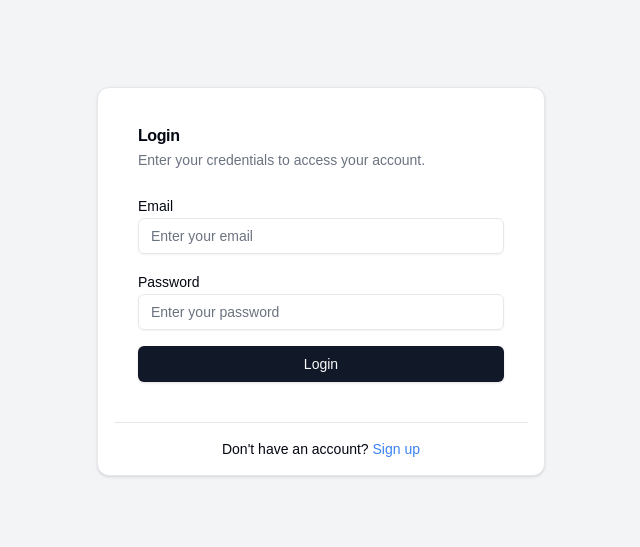
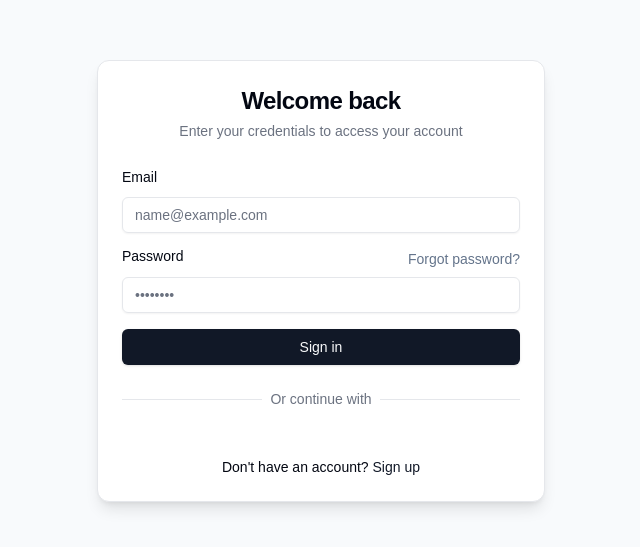
Before and after one commit to Xertifiedloaded/foliospace, a Next.js app: page /auth/login in a window 1280 px wide. Shown: the part 119-666 px from the top of the page, without its empty margins (319-959 px from the left). Built offline with nearby package versions, Linux system fonts and the light colour scheme; no server answers.

Commit message:
error message

```diff
--- a/sections/Hero.jsx
+++ b/sections/Hero.jsx
@@ -57,23 +57,32 @@ export default function Hero({ portfolio }) {
             </a>
           </div>
 
-          {socials?.length > 0 && (
+          {Array.isArray(socials) && socials.length > 0 && (
             <div className="mt-6">
               <div className="flex justify-center space-x-4">
-                {socials.map((social, index) => (
+                {socials.map((social, index) => {
+                  const isValidUrl =
+                    social?.url && /^https?:\/\/.+/i.test(social.url);
+
+                  return (
                     <Button
                       key={index}
                       variant="outline"
                       size="icon"
                       className={`rounded-full ${
-                      socialColors[social?.name.toLowerCase()] ||
+                        socialColors[social?.name?.toLowerCase()] ||
                         "text-gray-500 hover:text-gray-600"
                       }`}
-                    onClick={() => window.open(social?.url, "_blank")}
+                      onClick={() => {
+                        if (isValidUrl) {
+                          window.open(social.url, "_blank");
+                        }
+                      }}
                     >
                       <SocialIcon type={social.name} />
                     </Button>
-                ))}
+                  );
+                })}
               </div>
             </div>
           )}
--- a/src/pages/api/auth/create.js
+++ b/src/pages/api/auth/create.js
@@ -6,7 +6,9 @@ const prisma = new PrismaClient();
 export default async function handler(req, res) {
   if (req.method !== "POST") {
     res.setHeader("Allow", ["POST"]);
-    return res.status(405).json({ message: `Method ${req.method} Not Allowed` });
+    return res
+      .status(405)
+      .json({ message: `Method ${req.method} Not Allowed` });
   }
 
   const { username, name, email, password, confirmPassword } = req.body;
@@ -25,7 +27,7 @@ export default async function handler(req, res) {
     });
 
     if (existingUser) {
-      return res.status(409).json({ message: "User already exists." });
+      return res.status(400).json({ message: "User already exists" });
     }
     const hashedPassword = await bcrypt.hash(password, 10);
     const user = await prisma.user.create({
@@ -38,7 +40,7 @@ export default async function handler(req, res) {
     });
 
     return res.status(201).json({
-      message: "User created successfully. You can now log in.",
+      message: "Account created successfully. Redirecting to login....",
     });
   } catch (error) {
     console.error("Registration error:", error);
--- a/src/pages/auth/login/index.tsx
+++ b/src/pages/auth/login/index.tsx
@@ -5,12 +5,21 @@ import { useState } from "react";
 import { Button } from "@/components/ui/button";
 import { Input } from "@/components/ui/input";
 import { Label } from "@/components/ui/label";
-import { Card, CardContent, CardDescription, CardHeader, CardTitle } from "@/components/ui/card";
+import {
+  Card,
+  CardContent,
+  CardDescription,
+  CardHeader,
+  CardTitle,
+  CardFooter,
+} from "@/components/ui/card";
 import { Separator } from "@/components/ui/separator";
 import Link from "next/link";
 import { z } from "zod";
 import { useForm } from "react-hook-form";
 import { zodResolver } from "@hookform/resolvers/zod";
+import { useToast } from "@/hooks/use-toast";
+import { Loader2 } from "lucide-react";
 
 const LoginSchema = z.object({
   email: z.string().email("Invalid email address"),
@@ -21,6 +30,7 @@ type LoginFormData = z.infer<typeof LoginSchema>;
 
 export default function LoginPage() {
   const [isLoading, setIsLoading] = useState(false);
+  const { toast } = useToast();
 
   const {
     register,
@@ -32,6 +42,7 @@ export default function LoginPage() {
 
   const onSubmit = async (data: LoginFormData) => {
     setIsLoading(true);
+
     try {
       const result = await signIn("credentials", {
         redirect: false,
@@ -40,68 +51,112 @@ export default function LoginPage() {
       });
 
       if (result?.error) {
-        console.error("Login failed:", result.error);
+        toast({
+          variant: "destructive",
+          title: "Login Failed",
+          description: "Invalid email or password. Please try again.",
+        });
       } else {
-        console.log("Login successful!");
+        toast({
+          title: "Success!",
+          description: "Logged in successfully. Redirecting...",
+        });
+        setTimeout(() => {
           window.location.href = "/profile/dashboard";
+        }, 2000);
       }
     } catch (error) {
-      console.error("Login error:", error);
+      toast({
+        variant: "destructive",
+        title: "Error",
+        description: "An unexpected error occurred. Please try again later.",
+      });
     } finally {
       setIsLoading(false);
     }
   };
 
   return (
-    <div className="flex justify-center items-center min-h-screen bg-gray-100">
-      <Card className="w-full max-w-md p-4">
-        <CardHeader>
-          <CardTitle>Login</CardTitle>
-          <CardDescription>Enter your credentials to access your account.</CardDescription>
+    <div className="flex flex-col justify-center items-center min-h-screen bg-slate-50 dark:bg-slate-900 px-4">
+      <Card className="w-full max-w-md shadow-lg">
+        <CardHeader className="space-y-1">
+          <CardTitle className="text-2xl font-bold text-center">
+            Welcome back
+          </CardTitle>
+          <CardDescription className="text-center">
+            Enter your credentials to access your account
+          </CardDescription>
         </CardHeader>
         <CardContent>
-          <form onSubmit={handleSubmit(onSubmit)}>
-            <div className="space-y-4">
-              {/* Email Field */}
-              <div>
+          <form onSubmit={handleSubmit(onSubmit)} className="space-y-4">
+            <div className="space-y-2">
               <Label htmlFor="email">Email</Label>
               <Input
                 id="email"
                 type="email"
-                  placeholder="Enter your email"
+                placeholder="name@example.com"
                 {...register("email")}
                 className={errors.email ? "border-red-500" : ""}
+                disabled={isLoading}
               />
-                {errors.email && <p className="text-red-500 text-sm">{errors.email.message}</p>}
+              {errors.email && (
+                <p className="text-sm text-red-500">{errors.email.message}</p>
+              )}
             </div>
 
-              <div>
+            <div className="space-y-2">
+              <div className="flex justify-between">
                 <Label htmlFor="password">Password</Label>
+                <Link
+                  href="/auth/forgot-password"
+                  className="text-sm text-slate-500 hover:text-slate-600 dark:text-slate-400"
+                >
+                  Forgot password?
+                </Link>
+              </div>
               <Input
                 id="password"
                 type="password"
-                  placeholder="Enter your password"
+                placeholder="••••••••"
                 {...register("password")}
                 className={errors.password ? "border-red-500" : ""}
+                disabled={isLoading}
               />
-                {errors.password && <p className="text-red-500 text-sm">{errors.password.message}</p>}
+              {errors.password && (
+                <p className="text-sm text-red-500">
+                  {errors.password.message}
+                </p>
+              )}
             </div>
 
-              <div>
             <Button type="submit" className="w-full" disabled={isLoading}>
-                  {isLoading ? "Logging in..." : "Login"}
+              {isLoading && <Loader2 className="mr-2 h-4 w-4 animate-spin" />}
+              {isLoading ? "Signing in..." : "Sign in"}
             </Button>
+          </form>
+
+          <div className="relative my-6">
+            <div className="absolute inset-0 flex items-center">
+              <Separator />
+            </div>
+            <div className="relative flex justify-center text-sm">
+              <span className="bg-background px-2 text-muted-foreground">
+                Or continue with
+              </span>
             </div>
           </div>
-          </form>
         </CardContent>
-        <Separator className="my-4" />
-        <p className="text-center text-sm">
+        <CardFooter className="flex flex-col space-y-4">
+          <div className="text-center text-sm">
             Don't have an account?{" "}
-          <Link href="/auth/register" className="text-blue-500 hover:underline">
+            <Link
+              href="/auth/register"
+              className="font-medium text-primary hover:underline"
+            >
               Sign up
             </Link>
-        </p>
+          </div>
+        </CardFooter>
       </Card>
     </div>
   );
--- a/src/pages/auth/register/index.tsx
+++ b/src/pages/auth/register/index.tsx
@@ -18,7 +18,6 @@ import { useForm } from "react-hook-form";
 import { zodResolver } from "@hookform/resolvers/zod";
 import { useAuth } from "@/hooks/use-auth";
 
-// Signup Form Validation Schema
 const SignupSchema = z
   .object({
     username: z
--- a/src/pages/portfolio/[username].jsx
+++ b/src/pages/portfolio/[username].jsx
@@ -66,24 +66,24 @@ const PortfolioPage = () => {
   return (
     <div className="px-2 bg-gray-900 text-white py-8 max-w-4xl container mx-auto space-y-6">
       <Hero portfolio={portfolio} />
-      {(portfolio.links?.length || portfolio.socials?.length) && (
+      {(portfolio?.links?.length > 0 || portfolio?.socials?.length > 0) && (
         <PortfolioLink
-          profile={portfolio.profile}
-          links={portfolio.links}
-          socials={portfolio.socials}
+          profile={portfolio?.profile}
+          links={portfolio?.links}
+          socials={portfolio?.socials}
         />
       )}
 
       {portfolio.experiences?.length > 0 && (
-        <ExperienceSection experiences={portfolio.experiences} />
+        <ExperienceSection experiences={portfolio?.experiences} />
       )}
 
       {portfolio.education?.length > 0 && (
-        <EducationSection education={portfolio.education} />
+        <EducationSection education={portfolio?.education} />
       )}
 
       {portfolio.projects?.length > 0 && (
-        <PortfolioProjectSections projects={portfolio.projects} />
+        <PortfolioProjectSections projects={portfolio?.projects} />
       )}
 
       <div className="flex justify-center items-center">
--- a/src/pages/resume/[username].js
+++ b/src/pages/resume/[username].js
@@ -3,7 +3,6 @@
 import Link from "next/link";
 import { Badge } from "@/components/ui/badge";
 import { Card, CardContent, CardHeader, CardTitle } from "@/components/ui/card";
-import { Separator } from "@/components/ui/separator";
 import { Button } from "@/components/ui/button";
 import { useRouter } from "next/router";
 import { useEffect, useState } from "react";
@@ -89,7 +88,7 @@ export default function ResumePage() {
 
       <div className=" md:grid container mx-auto max-w-7xl px-4 lg:px-6 grid-cols-1 md:grid-cols-3 gap-6">
         <div className="col-span-2 space-y-6">
-          {profile.bio && (
+          {profile?.bio && (
             <section>
               <h2 className="text-xl font-semibold mb-4">
                 Professional Summary
@@ -120,7 +119,7 @@ export default function ResumePage() {
                         : "Present"}
                     </Badge>
                     <ul className="mt-2 list-disc pl-6 text-sm">
-                      {exp?.description.split("\n").map((line, index) => (
+                      {exp?.description?.split("\n").map((line, index) => (
                         <li key={index}>{line}</li>
                       ))}
                     </ul>
@@ -153,10 +152,10 @@ export default function ResumePage() {
               </h2>
               <div className="space-y-4">
                 {education?.map((edu) => (
-                  <div key={edu.id} className="p-4 border rounded-md shadow-sm">
+                  <div key={edu?.id} className="p-4 border rounded-md shadow-sm">
                     <h3 className="text-lg font-bold">{edu?.institution}</h3>
                     <p className="text-sm text-muted-foreground">
-                      {edu.degree}
+                      {edu?.degree}
                     </p>
                     <Badge variant="secondary" className="mt-2">
                       {new Date(edu?.startDate).getFullYear()} -{" "}
```
Also changed, not shown: hooks/use-auth.tsx (+41 -12 lines). Lines whose indentation alone changed are shown as unchanged.
